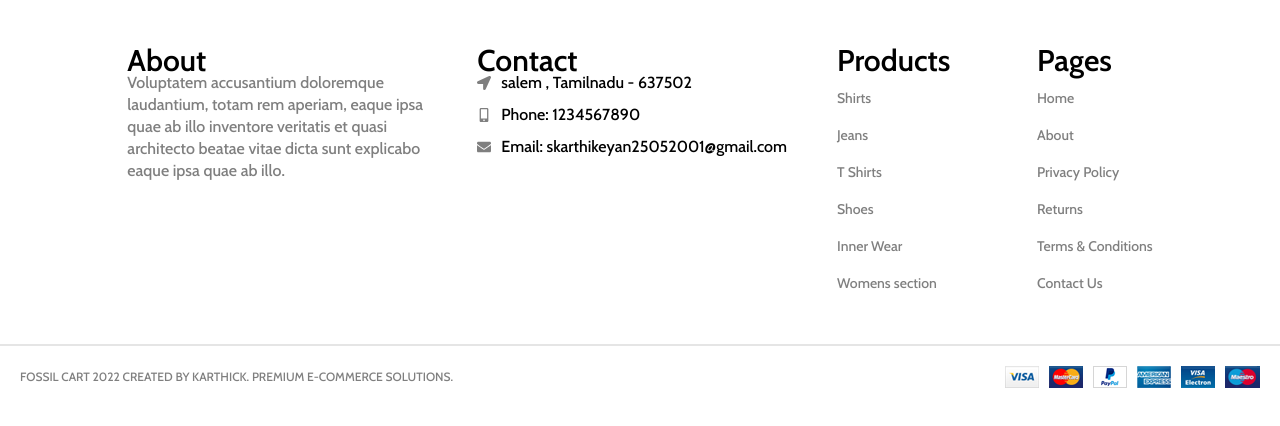
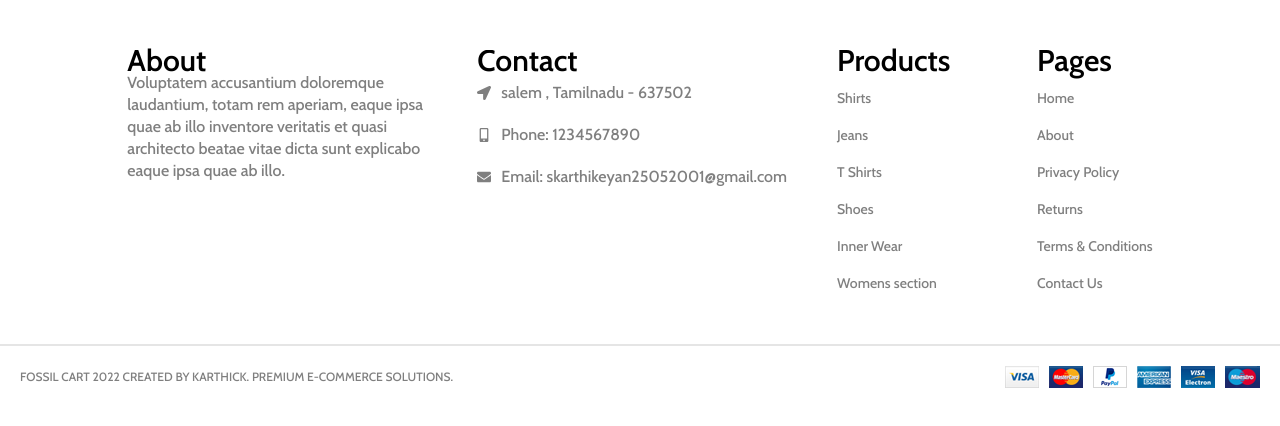
Before and after one commit to karthi200125/Cloth_Shopping_Ecomm_FrontEnd, a React (Vite) app: page /footer in a window 1280 px wide. Shown: the top 426 px of the page. Built offline with nearby package versions, Linux system fonts and the light colour scheme.

Commit message:
Update Footter.css

```diff
--- a/src/components/Footer/Footter.css
+++ b/src/components/Footer/Footter.css
@@ -71,13 +71,14 @@ col span .text{
     font-size: 25px;
     font-weight: 600;
 }
-.con{
+.contact{
     color: rgba(0, 0, 0, 0.5);
     display: flex;
     flex-direction: column;
     gap: 10px;
+    overflow: hidden;
+
 }
-
 .bottom-bar {
     border-top: 2px solid rgba(0, 0, 0, 0.1);
 }
```
